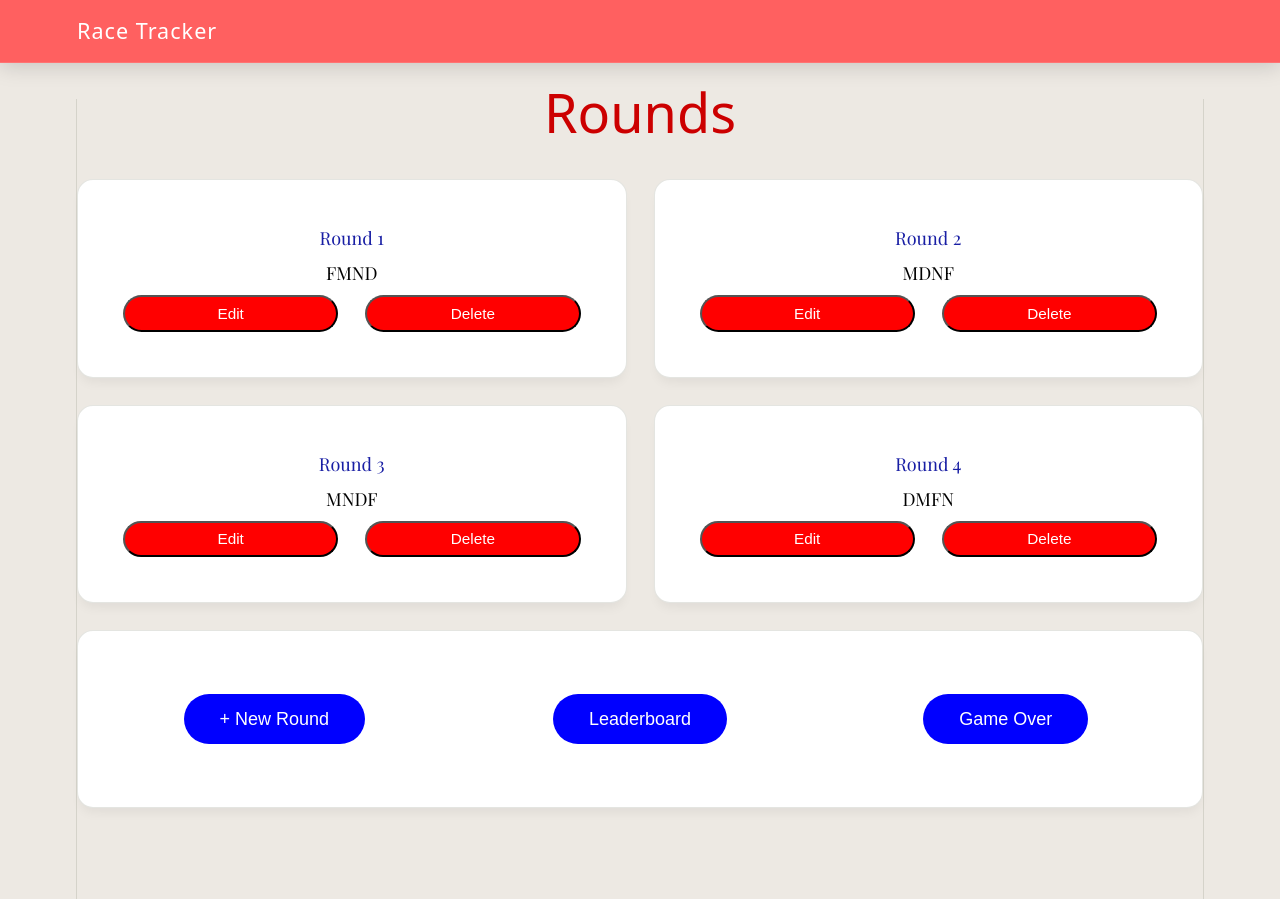
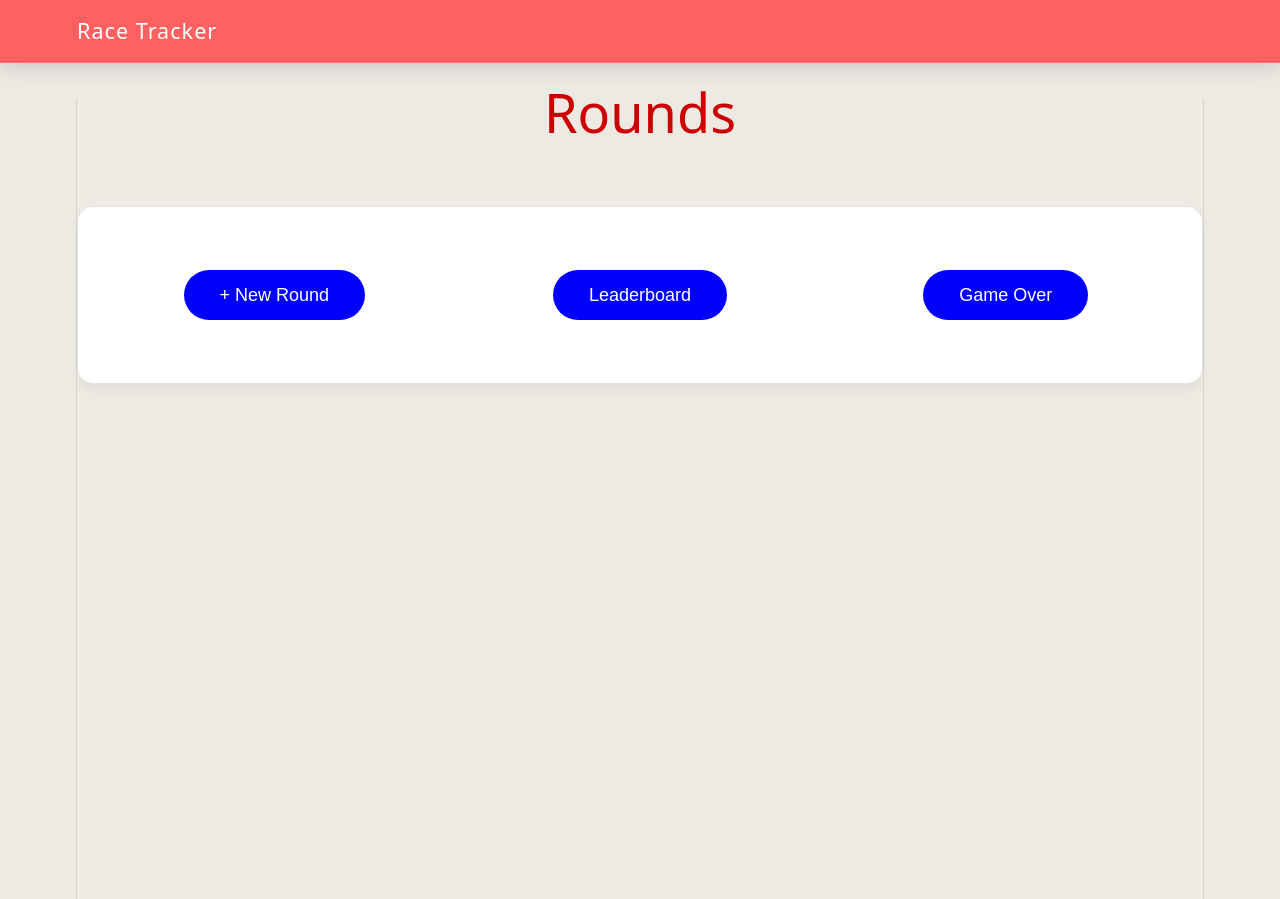
Before and after one commit to mamcgovern/RaceTracker, a React (Vite) app in the folder racetracker/: page /rounds in a window 1280 px wide. Built offline with nearby package versions, Linux system fonts and the light colour scheme; the HTML template or start-up script is replaced by a standard one; a web font is replaced by a local one.

Commit message:
Default 0 rounds

```diff
--- a/racetracker/src/components/GameOver.jsx
+++ b/racetracker/src/components/GameOver.jsx
@@ -39,6 +39,34 @@ export default function GameOver() {
 
     const players = calculateScores(data)
     .sort((a, b) => b.points - a.points)
+
+    if (!data.rounds || data.rounds.length === 0) {
+    return (
+        <div className="page-container">
+            <h1>Game Over</h1>
+
+            <div className="card">
+                <div className="card-info">
+                    <div className="card-title">
+                        No rounds yet
+                    </div>
+                    <div className="card-info">
+                        {/* New Game */}
+                        <button
+                            className="card-btn"
+                            onClick={(e) => {
+                                e.stopPropagation()
+                                navigate("/")
+                            }}
+                        >
+                            New Game
+                        </button>
+                    </div>
+                </div>
+            </div>
+        </div>
+    )
+}
 
     const podium = players.slice(0, 3)
     const rest = players.slice(3)
--- a/racetracker/src/components/Leaderboard.jsx
+++ b/racetracker/src/components/Leaderboard.jsx
@@ -29,6 +29,25 @@ export default function Leaderboard() {
     const players = calculateScores(data)
         .sort((a, b) => b.points - a.points)
 
+    if (!data.rounds || data.rounds.length === 0) {
+        return (
+            <div className="page-container">
+                <h1>Leaderboard</h1>
+
+                <div className="card">
+                    <div className="card-info">
+                        <div className="card-title">
+                            No rounds yet
+                        </div>
+                        <div className="card-description">
+                            Create your first round to generate scores.
+                        </div>
+                    </div>
+                </div>
+            </div>
+        )
+    }
+
     return (
         <div className="page-container">
 
--- a/racetracker/src/data/sampleData.json
+++ b/racetracker/src/data/sampleData.json
@@ -18,25 +18,5 @@
         }
     ],
     "rounds": [
-        {
-            "round": 1,
-            "name": "",
-            "results": "FMND"
-        },
-        {
-            "round": 2,
-            "name": "",
-            "results": "MDNF"
-        },
-        {
-            "round": 3,
-            "name": "",
-            "results": "MNDF"
-        },
-        {
-            "round": 4,
-            "name": "",
-            "results": "DMFN"
-        }
     ]
 }
--- a/racetracker/src/utils/calculateScores.js
+++ b/racetracker/src/utils/calculateScores.js
@@ -1,7 +1,6 @@
 export function calculateScores(data) {
     const scores = {}
 
-    // initialize players
     data.players.forEach(player => {
         scores[player.code] = {
             name: player.name,
@@ -12,7 +11,7 @@ export function calculateScores(data) {
 
     const pointsMap = [4, 3, 2, 1]
 
-    data.rounds.forEach(round => {
+    ;(data.rounds || []).forEach(round => {
         const result = round.results || ""
 
         result.split("").forEach((code, index) => {
```
